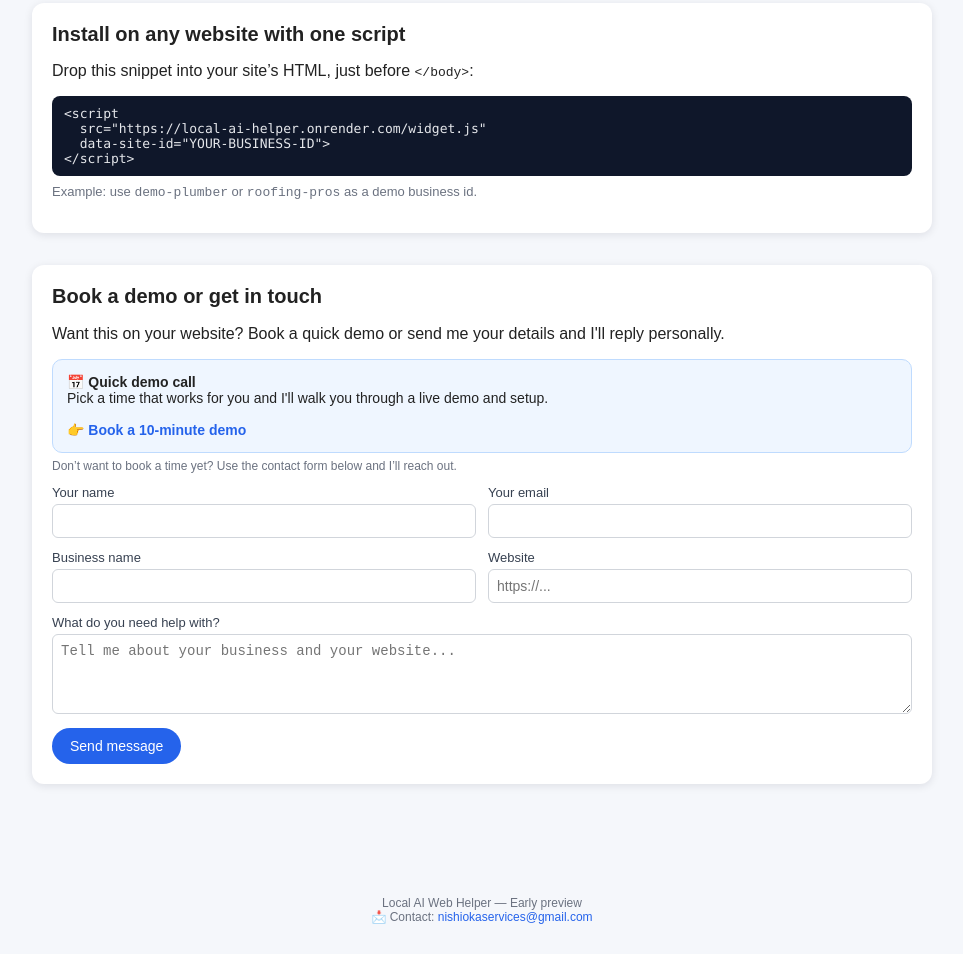
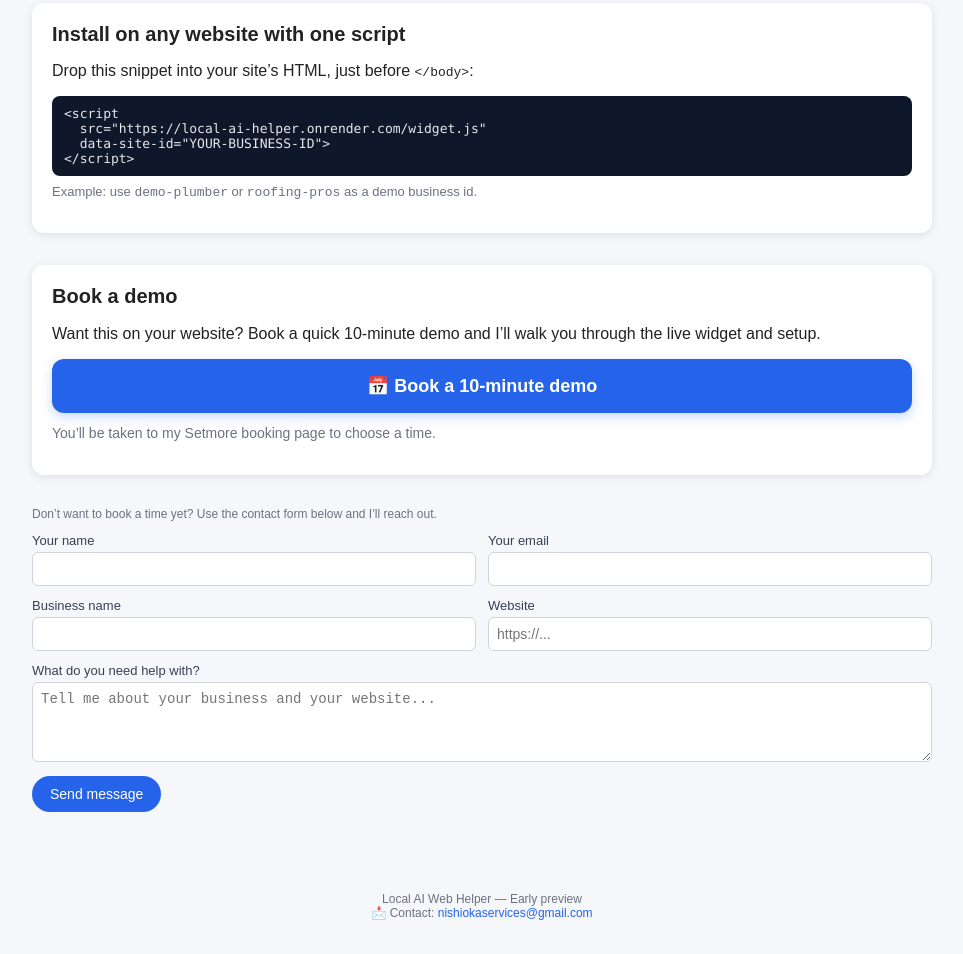
Before and after one commit to realcrown01/local-ai-helper, a website: page public/index.html in a window 1280 px wide. Shown: the part 778-1732 px from the top of the page, without its empty margins (158-1121 px from the left). Drawn offline with Linux system fonts and the light colour scheme; a script that the page names is missing.

```diff
--- a/public/index.html
+++ b/public/index.html
@@ -247,22 +247,40 @@
       </div>
 
       <!-- Scheduling + Contact -->
-      <div class="section" id="schedule">
-        <h2>Book a demo or get in touch</h2>
-        <p>
-          Want this on your website? Book a quick demo or send me your details and I'll reply personally.
-        </p>
+      <!-- Scheduling Section -->
+<div class="section" id="schedule">
+  <h2>Book a demo</h2>
+  <p>
+    Want this on your website? Book a quick 10-minute demo and I’ll walk you through the live widget and setup.
+  </p>
 
-        <!-- Scheduling box (Calendly-style link) -->
-        <div class="schedule-box">
-          <strong>📅 Quick demo call</strong><br />
-          Pick a time that works for you and I'll walk you through a live demo and setup.
-          <br /><br />
-          <!-- Replace this link with your real Calendly (or other scheduling) URL -->
-          <a href="https://nishiokaservices.setmore.com/services/cbc88d43-08de-4022-a8b3-577add493d5c" target="_blank" rel="noopener noreferrer">
-            👉 Book a 10-minute demo
-          </a>
-        </div>
+  <!-- Highlighted Booking Button -->
+  <a
+    href="https://nishiokaservices.setmore.com/services/cbc88d43-08de-4022-a8b3-577add493d5c"
+    target="_blank"
+    rel="noopener noreferrer"
+    style="
+      display: block;
+      background: #2563eb;
+      padding: 16px;
+      border-radius: 12px;
+      color: white;
+      text-align: center;
+      font-size: 18px;
+      font-weight: bold;
+      text-decoration: none;
+      margin-top: 16px;
+      box-shadow: 0 4px 12px rgba(37, 99, 235, 0.25);
+    "
+  >
+    📅 Book a 10-minute demo
+  </a>
+
+  <p style="font-size: 14px; color:#6b7280; margin-top: 12px;">
+    You’ll be taken to my Setmore booking page to choose a time.
+  </p>
+</div>
+
 
         <p class="small-note">
           Don’t want to book a time yet? Use the contact form below and I’ll reach out.
```
